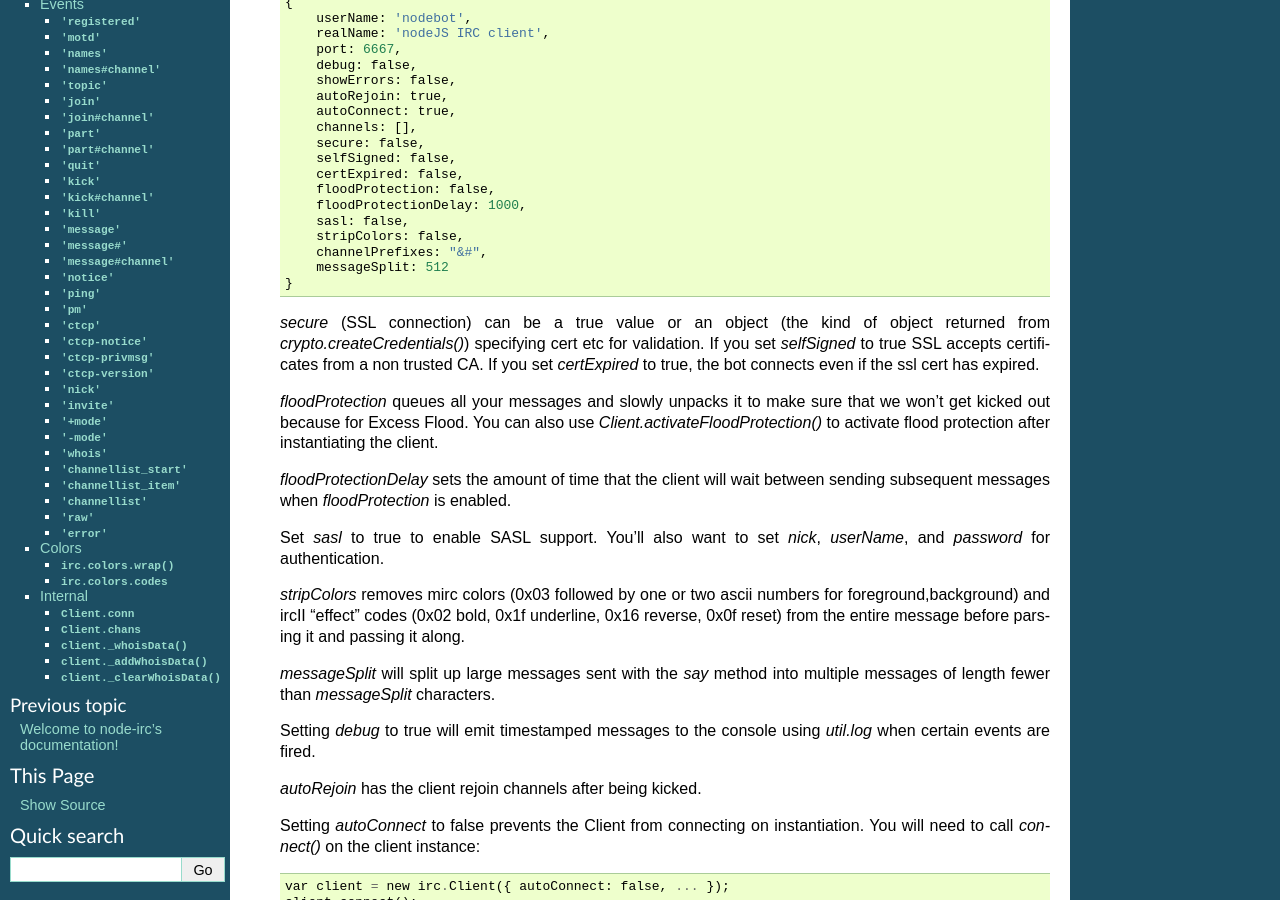
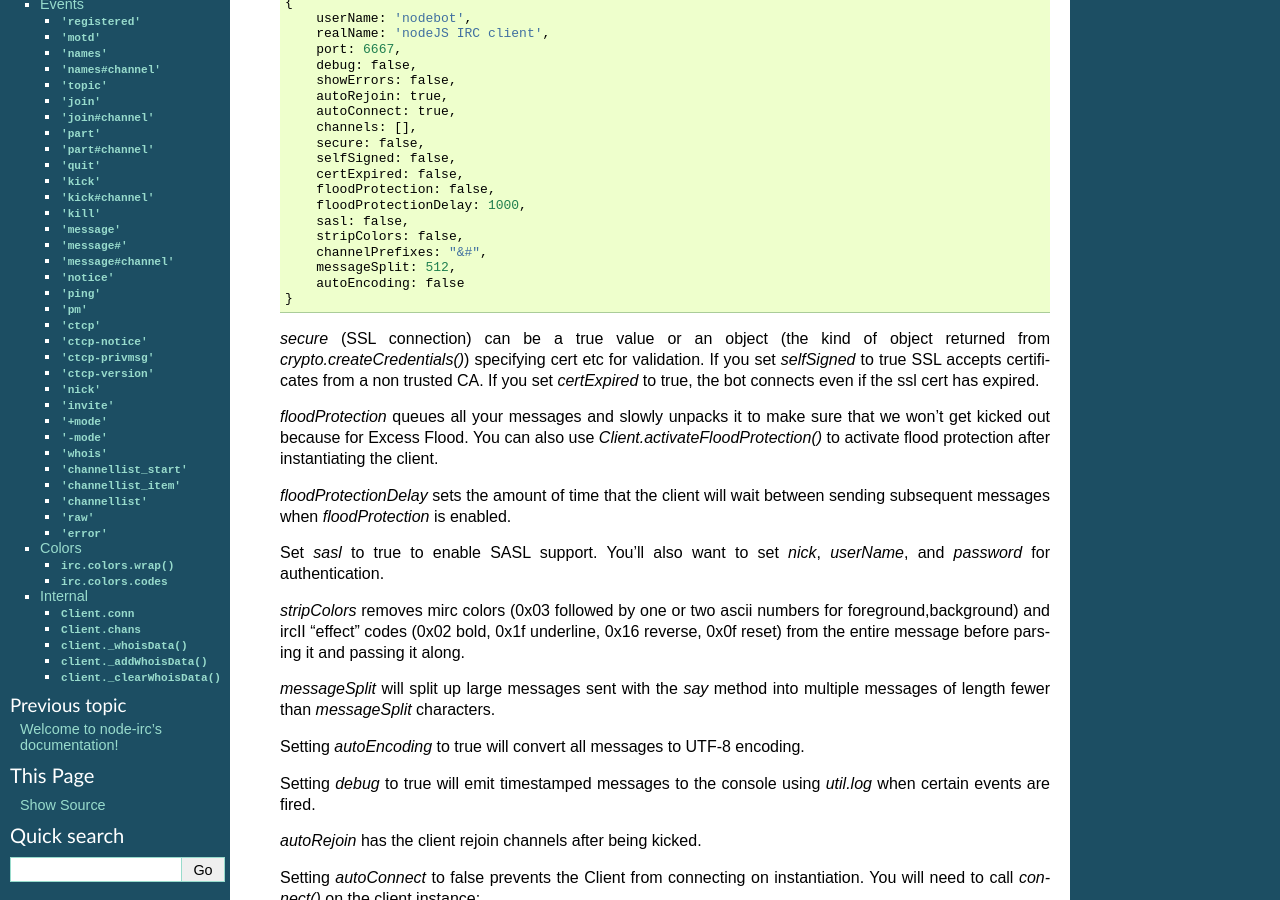
Before and after one commit to martynsmith/node-irc, a Sphinx documentation site: the page built from docs/API.rst, in a window 1280 px wide and 900 px high, scrolled down 318 px. Built offline with Sphinx 7.4.7, drawn with Linux system fonts in a browser that asks for light colours.

Commit message:
Updated docs.

```diff
--- a/docs/API.rst
+++ b/docs/API.rst
@@ -32,7 +32,8 @@ Client
             sasl: false,
             stripColors: false,
             channelPrefixes: "&#",
-            messageSplit: 512
+            messageSplit: 512,
+            autoEncoding: false
         }
 
     `secure` (SSL connection) can be a true value or an object (the kind of object
@@ -58,6 +59,8 @@ Client
 
     `messageSplit` will split up large messages sent with the `say` method
     into multiple messages of length fewer than `messageSplit` characters.
+
+    Setting `autoEncoding` to true will convert all messages to UTF-8 encoding.
 
     Setting `debug` to true will emit timestamped messages to the console
     using `util.log` when certain events are fired.
```
